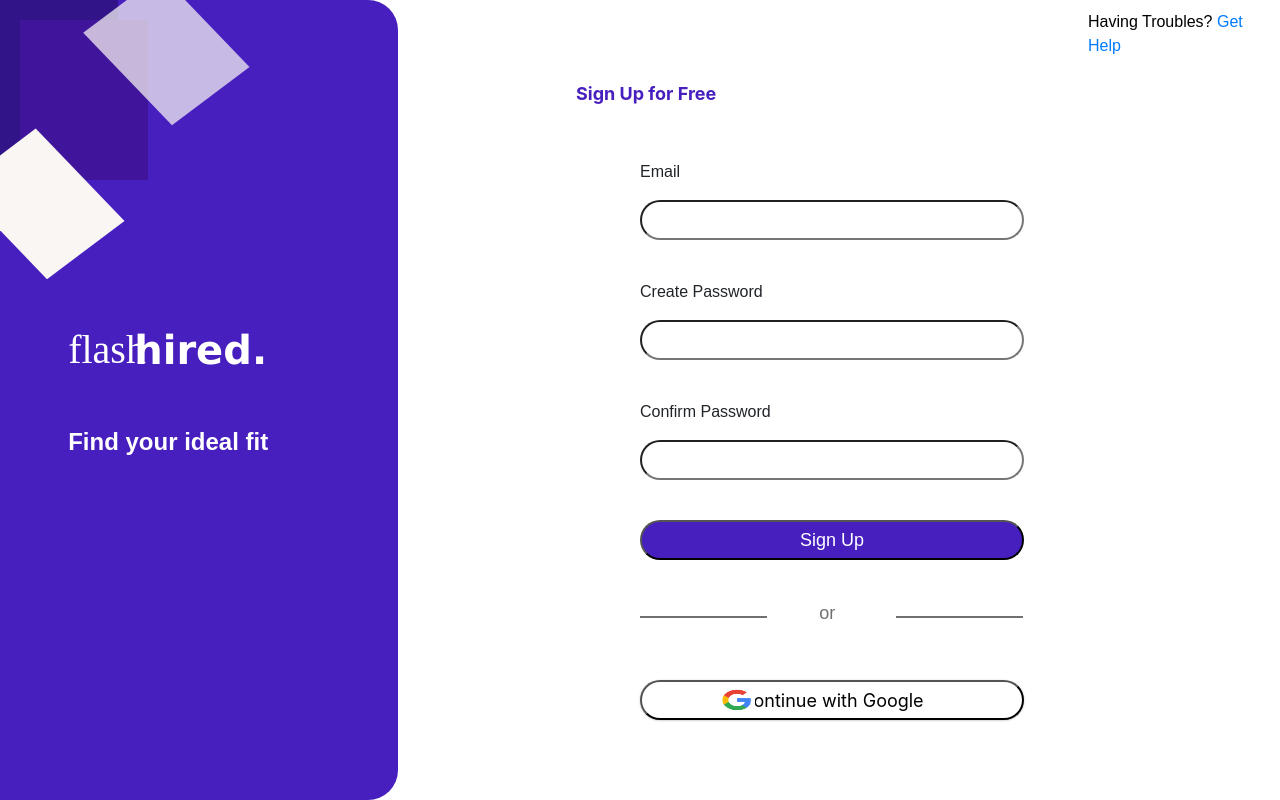
After one commit to RashmiR31/CoachEd_flashhired, a Django app: page /signup in a window 1280 px wide. The commit adds this page. Run offline with Django 3.2, Linux system fonts and the light colour scheme; some libraries are stand-ins or nearby versions.

Commit message:
signup choice and signup page partially done

```diff
--- a/CoachEd_flashhired/CoachEd_flashhired/urls.py
+++ b/CoachEd_flashhired/CoachEd_flashhired/urls.py
@@ -22,5 +22,7 @@ urlpatterns = [
     path('',views.pilot,name='pilot'),
     path('rechome/',views.rechome,name='rechome'),
     path('studentlogin/',views.studentlogin,name='studentlogin'),
+    path('signupchoice/',views.SignupChoice,name='signupchoice'),
+    path('signup',views.Signup,name='signup'),
 
 ]
--- /dev/null
+++ b/CoachEd_flashhired/flashhired/templates/Signup.html
@@ -0,0 +1,224 @@
+{% load static %}
+<html>
+    <style>
+        .blueRectangle{
+            /* Blue Box Border */
+            position: absolute;
+            width: 43%;
+            height: 100%;
+            left: -152px;
+            background: #461FBE;
+            border-radius: 30px;
+        }
+        #flash{
+            /* flashhired. */
+            position: absolute;
+            left: 40%;
+            top: 40%;
+            font-family: 'Italiana',serif;
+            font-size: 40px;
+            font-weight:lighter;
+            color: #FFFFFF;
+        }
+        #bold{
+            /* flashhired. */
+            position: absolute;
+            left: 52%;
+            top: 40%;
+            font-family: Verdana;
+            font-size: 40px;
+            font-weight: bolder;
+            color: #FFFFFF;
+        }
+        #sq1{
+            /* Rectangle 1 */
+            position: absolute;
+            width: 10%;
+            height: 20%;
+            left: -10px;
+            background: #301488;
+        }
+        #sq2{
+            /* Rectangle 2 */
+            position: absolute;
+            width: 10%;
+            height: 20%;
+            left: 20px;
+            top: 20px;
+            background: #40159B;
+        }
+        #pg1{
+            /* Polygon 1 */
+            position: absolute;
+            width: 8%;
+            height: 15%;
+            left: 115px;
+            top: -10px;
+            background: rgba(250, 246, 244, 0.72);
+            transform: matrix(-0.76, 0.57, -0.74, -0.77, 0, 0);
+        }
+        #pg2{
+            /* Polygon 2 */
+            position: absolute;
+            width: 8%;
+            height: 15%;
+            left: -10px;
+            top: 18%;
+            background: #FAF6F4;
+            transform: matrix(-0.76, 0.57, -0.74, -0.77, 0, 0);
+        }
+        #textInBlueBox{
+            position: absolute;
+            left: 40%;
+            top: 53%;
+            font-family: 'Poppins',sans-serif;
+            font-style: normal;
+            font-weight: bold;
+            font-size: 24px;
+            color: #FFFFFF;
+        }
+        #trouble{
+            position: absolute;
+            left: 85%;
+            top: 10px;
+            font-family: 'Poppins', sans-serif;
+            font-size: 16px;
+            color: #000000;
+        }
+        #SignupForFree{
+            position: absolute;
+            width: 30%;
+            left:45%;
+            top: 10%;
+            height:5%;
+            font-size: 18px;
+            font-weight: bolder;
+            color: rgba(70, 31, 190, 1);
+        }
+        #Email{
+            position: absolute;
+            left:50%;
+            top: 20%;
+            font-family: 'Poppins', sans-serif;
+        }
+        #Email-field{
+            position: absolute;
+            left:50%;
+            top: 25%;
+            width: 30%;
+            border-radius: 25px;
+            height:5%;
+        }
+        #CreatePassword{
+            position: absolute;
+            left:50%;
+            top: 35%;
+            font-family: 'Poppins', sans-serif;
+        }
+        #CreatePassword-field{
+            position: absolute;
+            left:50%;
+            top: 40%;
+            width: 30%;
+            border-radius: 25px;
+            height:5%;
+        }
+        #ConfirmPassword{
+            position: absolute;
+            left:50%;
+            top: 50%;
+            font-family: 'Poppins', sans-serif;
+        }
+        #ConfirmPassword-field{
+            position: absolute;
+            left:50%;
+            top: 55%;
+            width: 30%;
+            border-radius: 25px;
+            height:5%;
+        }
+        #Signup{
+            position: absolute;
+            left: 50%;
+            top: 65%;
+            width: 30%;
+            height:5%;
+            background: #461FBE;
+            border-radius: 20px;
+            font-family: 'Poppins', sans-serif;
+            font-size: 18px;
+            color: #FFFFFF;
+        }
+        #line1{
+            position: absolute;
+            width: 125px;
+            left: 50%;
+            top: 75%;
+            border: 1px solid rgba(0, 0, 0, 0.56);
+        }
+        #or{
+            position: absolute;
+            left: 64%;
+            top: 75%;
+            font-family: 'Poppins', sans-serif;
+            font-size: 18px;
+            color: rgba(0, 0, 0, 0.56);
+        }
+        #line2{
+            position: absolute;
+            width: 125px;
+            left: 70%;
+            top: 75%;
+            border: 1px solid rgba(0, 0, 0, 0.56);
+        }
+        #G-ID{
+            position: absolute;
+            left:20%;
+            width:37px;
+            height: 26px;
+        }
+        #SignUpWithGoogle{
+            position: absolute;
+            width: 30%;
+            left:50%;
+            top: 85%;
+            height:5%;
+            font-size: 18px;
+            background-color: #FFFFFF;
+            box-shadow: 0px 0.5px 2px rgba(0, 0, 0, 0.25);
+            border-radius: 25px;
+        }
+    </style>
+    <head>
+        <title>Signup Choice Page</title>
+        <meta charset="UTF-8">
+        <link rel="stylesheet" href="https://maxcdn.bootstrapcdn.com/bootstrap/4.0.0/css/bootstrap.min.css" integrity="sha384-Gn5384xqQ1aoWXA+058RXPxPg6fy4IWvTNh0E263XmFcJlSAwiGgFAW/dAiS6JXm" crossorigin="anonymous">
+    </head>
+    <body>
+        <div class = "blueRectangle">
+            <shape id="vector"></shape>
+            <p id="flash">flash
+            <p id="bold">hired.</p>
+            <p id="textInBlueBox">Find your ideal fit</p>
+        </div>
+        <area id="sq1"></area>
+        <area id="sq2"></area>
+        <area id="pg1"></area>
+        <area id="pg2"></area>
+        <p id="trouble">Having Troubles? <a href="">Get Help</a></p>
+        <div class="">
+            <p id="SignupForFree">Sign Up for Free</p>
+            <p id="Email">Email</p>
+            <input type="text" id="Email-field">
+            <p id="CreatePassword">Create Password</p>
+            <input type="text" id="CreatePassword-field">
+            <p id="ConfirmPassword">Confirm Password</p>
+            <input type="text" id="ConfirmPassword-field">
+            <button type="button" id="Signup"><img src="">Sign Up</button>
+            <hr id="line1">
+            <p id="or">or</p>
+            <hr id="line2">
+            <button type="button" id="SignUpWithGoogle"><img src="{% static 'googleLogo.png' %}" id="G-ID">Continue with Google</button>
+        </div>
+    </body>
+</html>
--- a/CoachEd_flashhired/flashhired/templates/pilot.html
+++ b/CoachEd_flashhired/flashhired/templates/pilot.html
@@ -252,7 +252,7 @@
                     id="recruiter">Recruiter?</button></a>
             <a href="{% url 'studentlogin' %}"><button type="button" class="btn btn-light" id="signup">Sign
                     Up</button></a>
-            <button type="button" class="btn btn-light" id="getstarted">Get Started</button>
+            <a href="{% url 'signupchoice' %}"><button type="button" class="btn btn-light" id="getstarted">Get Started</button></a>
         </div>
         <div class="head1">
             <p id="flash">flash
--- a/CoachEd_flashhired/flashhired/views.py
+++ b/CoachEd_flashhired/flashhired/views.py
@@ -11,3 +11,10 @@ def rechome(request):
 
 def studentlogin(request):
     return render(request,'studentlogin.html',{})
+
+def SignupChoice(request):
+    return render(request,'SignupChoice.html',{})
+
+
+def Signup(request):
+    return render(request,'Signup.html',{})
```
Also changed, not shown: CoachEd_flashhired/flashhired/templates/SignupChoice.html (added, +153 -0 lines).
